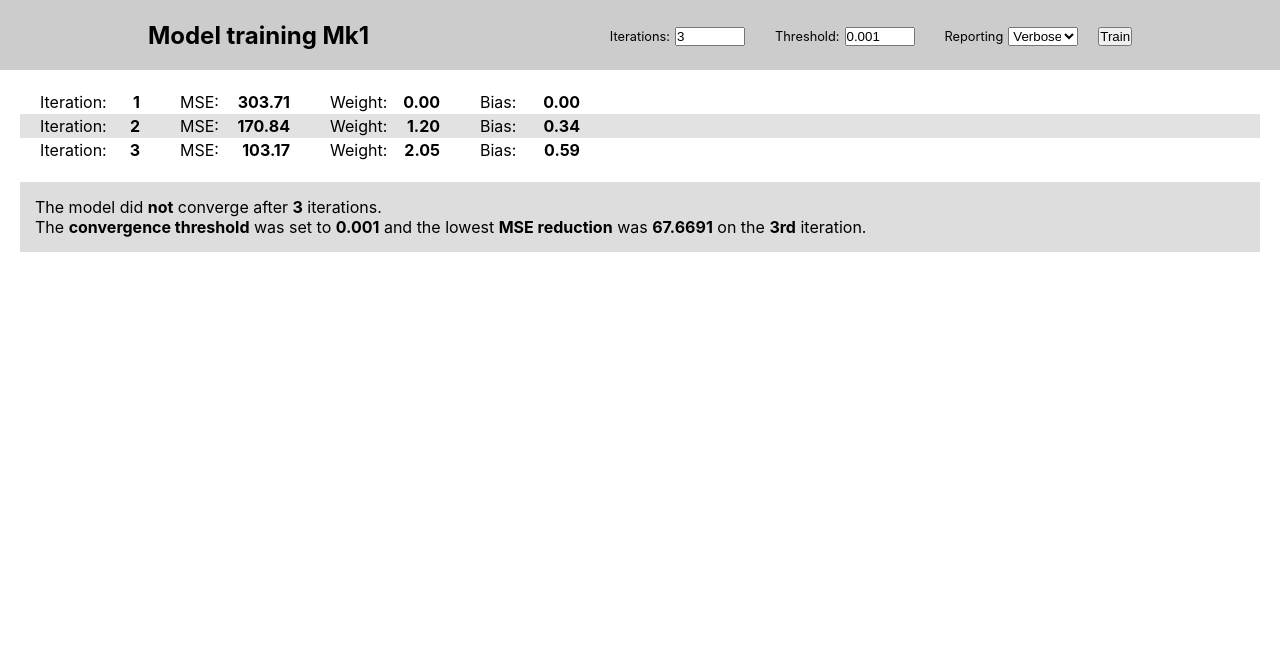
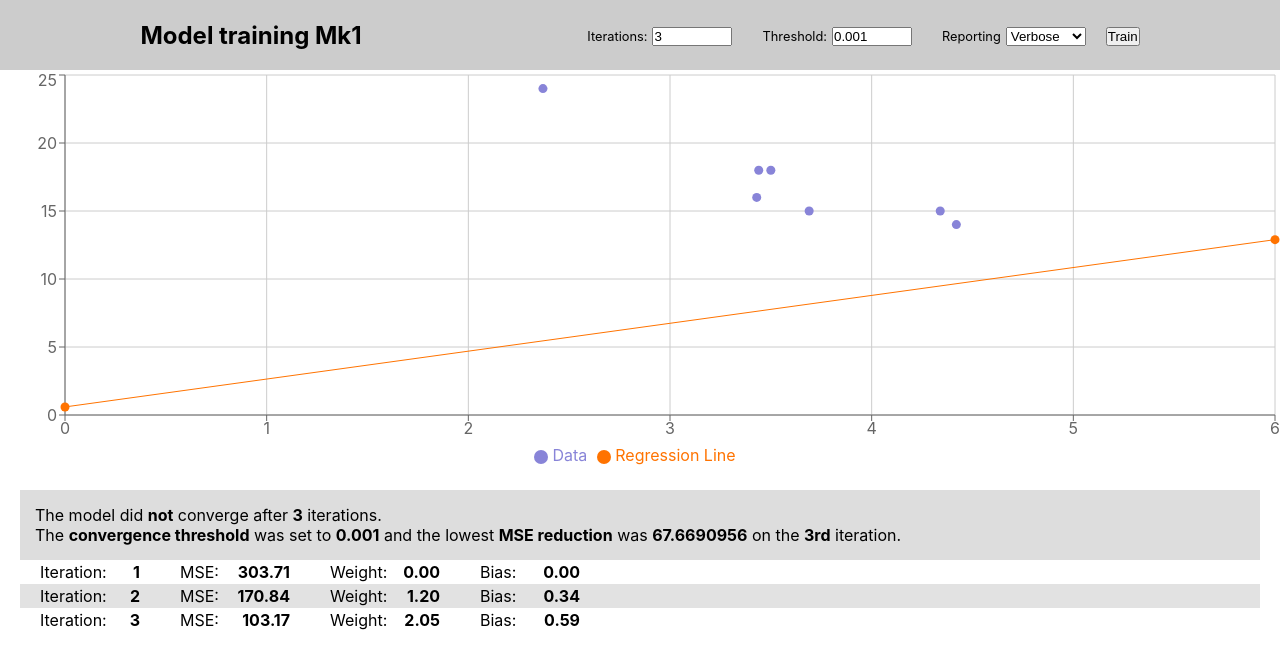
Before and after one commit to pablisch/model-training-react-1, a React (Vite) app: page / in a window 1280 px wide. Both pictures are taken after a click on the button "Train". Shown: the top 668 px of the page. Built offline with nearby package versions, Linux system fonts and the light colour scheme.

Commit message:
chore: added graph and moved final statement to the top.

```diff
--- a/package.json
+++ b/package.json
@@ -14,7 +14,8 @@
   },
   "dependencies": {
     "react": "^19.0.0",
-    "react-dom": "^19.0.0"
+    "react-dom": "^19.0.0",
+    "recharts": "^2.15.3"
   },
   "devDependencies": {
     "@eslint/js": "^9.22.0",
--- a/src/App.tsx
+++ b/src/App.tsx
@@ -1,12 +1,13 @@
 import './App.css'
 // import {train} from "./util/modelTraining.ts";
 import Navbar from './components/Navbar/Navbar.tsx'
-import { REPORTING } from './data/data.ts'
+import { inputDataExample1, REPORTING } from './data/data.ts'
 import { ReportingLevel, TrainingData, TrainingResult } from './types/types.ts'
 import { useState } from 'react'
 import * as React from 'react'
 import { train } from './util/modelTraining.ts'
 import Results from './components/Results/Results.tsx'
+import { Graph } from './components/Graph/Graph.tsx'
 
 // const data: InputData = sampleData
 const defaultIterations: number = 3
@@ -57,12 +58,20 @@ function App() {
         setReportLevel={handleReportingChange}
         onTrain={handleModelTraining}
       />
+      {trainingData.length > 0 && (
+        <Graph
+          data={inputDataExample1}
+          weight={trainingData[trainingData.length - 1].weight}
+          bias={trainingData[trainingData.length - 1].bias}
+        />
+      )}
       <Results
         trainingData={trainingData}
         isConverged={isConverged}
         convergenceThreshold={convergenceThreshold}
         reporting={reporting}
       />
+      {/*<h2>Data and Regression Line</h2>*/}
     </div>
   )
 }
--- /dev/null
+++ b/src/components/Graph/Graph.tsx
@@ -0,0 +1,91 @@
+import React from 'react'
+import {
+  ResponsiveContainer,
+  ScatterChart,
+  Scatter,
+  XAxis,
+  YAxis,
+  CartesianGrid,
+  Tooltip,
+  Legend,
+} from 'recharts'
+
+type DataPoint = { feature: number; label: number }
+
+type Props = {
+  data: DataPoint[]
+  weight: number
+  bias: number
+}
+
+export const Graph: React.FC<Props> = ({ data, weight, bias }) => {
+  // Extract feature and label values
+  const features = data.map(d => d.feature)
+  const labels = data.map(d => d.label)
+
+  // X-axis and Y-axis increments
+  const xAxisIncrement = 1
+  const yAxisIncrement = 5
+
+  // Calculate max values for x and y
+  const maxFeature = Math.max(...features)
+  const maxLabel = Math.max(...labels)
+
+  // Calculate the rounded limits for axes
+  const roundedMaxX = Math.ceil(maxFeature) + xAxisIncrement
+  const roundedMaxY = Math.ceil(maxLabel / yAxisIncrement) * yAxisIncrement
+
+  // Calculate regression line based on the range of the graph
+  const minFeature = 0
+  const maxFeatureForLine = roundedMaxX
+  const regressionLine = [
+    { feature: minFeature, label: weight * minFeature + bias },
+    { feature: maxFeatureForLine, label: weight * maxFeatureForLine + bias },
+  ]
+
+  return (
+    <ResponsiveContainer width="100%" height={400}>
+      <ScatterChart>
+        <CartesianGrid />
+
+        {/* X Axis with fixed increments */}
+        <XAxis
+          type="number"
+          dataKey="feature"
+          name="Feature"
+          domain={[0, roundedMaxX]}
+          ticks={Array.from(
+            { length: roundedMaxX + 1 },
+            (_, i) => i * xAxisIncrement
+          )} // Fixed increments for X axis
+        />
+
+        {/* Y Axis with fixed increments */}
+        <YAxis
+          type="number"
+          dataKey="label"
+          name="Label"
+          domain={[0, roundedMaxY]}
+          ticks={Array.from(
+            { length: roundedMaxY / yAxisIncrement + 1 },
+            (_, i) => i * yAxisIncrement
+          )} // Fixed increments for Y axis
+        />
+
+        <Tooltip />
+        <Legend />
+
+        {/* Data points */}
+        <Scatter name="Data" data={data} fill="#8884d8" />
+
+        {/* Regression line */}
+        <Scatter
+          name="Regression Line"
+          data={regressionLine}
+          line
+          fill="#ff7300"
+        />
+      </ScatterChart>
+    </ResponsiveContainer>
+  )
+}
--- a/src/components/Navbar/Navbar.css
+++ b/src/components/Navbar/Navbar.css
@@ -13,7 +13,7 @@ nav {
 }
 
 .nav-input {
-  width: 70px;
+  width: 80px;
   margin-left: 5px;
 }
 
--- a/src/components/Results/Results.css
+++ b/src/components/Results/Results.css
@@ -10,7 +10,7 @@
 
 .result-row-container {
   display: flex;
-  padding: 2px 20px
+  padding: 2px 20px;
 }
 
 .result-row-section {
--- a/src/components/Results/Results.tsx
+++ b/src/components/Results/Results.tsx
@@ -68,7 +68,7 @@ const Results = ({
         <>
           Converged after <strong>{trainingData.length}</strong> iterations with
           an <strong>MSE reduction</strong> of{' '}
-          <strong>{finalIteration.mseReduction.toFixed(4)}</strong>.
+          <strong>{finalIteration.mseReduction.toFixed(7)}</strong>.
         </>
       )
     }
@@ -82,7 +82,7 @@ const Results = ({
           The <strong>convergence threshold</strong> was set to{' '}
           <strong>{convergenceThreshold}</strong> and the lowest{' '}
           <strong>MSE reduction</strong> was{' '}
-          <strong>{lowestMseReductionIteration.mseReduction.toFixed(4)}</strong>{' '}
+          <strong>{lowestMseReductionIteration.mseReduction.toFixed(7)}</strong>{' '}
           on the{' '}
           <strong>
             {lowestMseReductionIteration.iteration}
@@ -112,12 +112,12 @@ const Results = ({
 
   return (
     <div className="results-container">
+      <div className="result-conclusion">{resultConclusionMessage}</div>
       <div className="results-list-container">
         {trainingData.length > 0
           ? resultsRows
           : 'Click train to start training'}
       </div>
-      <div className="result-conclusion">{resultConclusionMessage}</div>
     </div>
   )
 }
```
Also changed, not shown: 1 other file (tests, documents, lock files or other folders).
